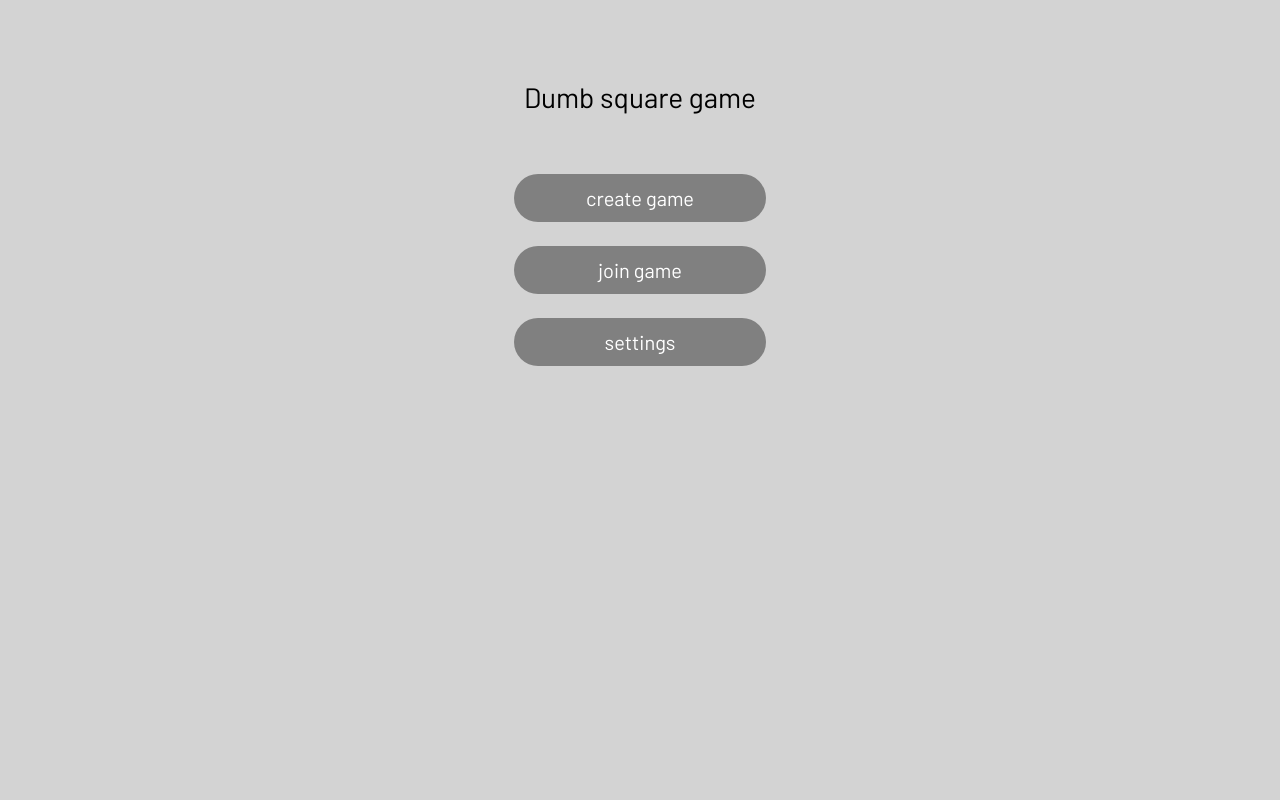
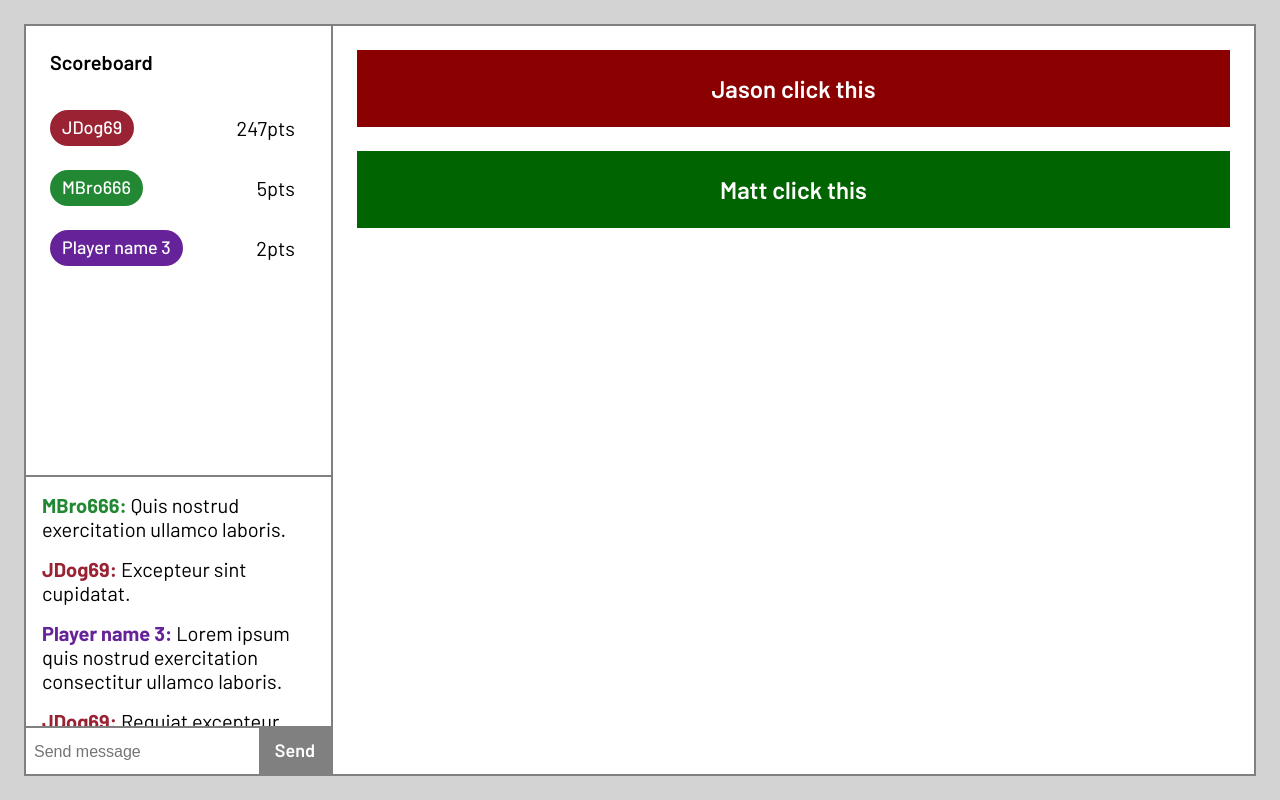
Before and after one commit to mdwyer223/dumbsquaregame, a website: page frontend/index.html in a window 1280 px wide. Drawn offline with nearby package versions, Linux system fonts and the light colour scheme.

Commit message:
added chat and scores, testing square +1 points

```diff
--- a/frontend/index.html
+++ b/frontend/index.html
@@ -5,10 +5,6 @@ Change session code system
 Make it Letter-#-Letter-#
 this is 1/67000
 Check random generated code against active sessions
-
-
-Change Cursor
-cursor: url("link.png"), auto;
 
 
 -->
@@ -48,7 +44,7 @@ cursor: url("link.png"), auto;
 
     <!--MAIN MENU-->
 
-    <div class="main-menu-wrapper">
+    <div class="main-menu-wrapper display-none">
 
         <div class="content">
 
@@ -204,29 +200,55 @@ cursor: url("link.png"), auto;
 
     <!--GAME-->
 
-    <div class="game-wrapper display-none">
+    <div class="game-wrapper">
 
         <div class="content">
 
-            <div class="score-container">
+            <div class="sidebar">
 
-                <div class="score1">
+            <div class="scoreboard">
 
-                   <h2>Scoreboard:</h2>
-                   <h3>Player 1</h3>
-                   <h3>Player 2</h3>
-                   <h3>Player 3</h3>
+                <h3>Scoreboard</h3>
 
-               </div>
+                <div class="player color-red">
+                    <div class="name">JDog69</div>
+                    <div class="points"><span>247</span>pts</div>
+                </div>
 
-               <div class="score2">
+                <div class="player color-green">
+                    <div class="name">MBro666</div>
+                    <div class="points"><span>5</span>pts</div>
+                </div>
 
-                   <h2></h2>
-                   <h3>3 pts</h3>
-                   <h3>1 pts</h3>
-                   <h3>0 pts</h3>
+                <div class="player color-purple">
+                    <div class="name">Player name 3</div>
+                    <div class="points"><span>2</span>pts</div>
+                </div>
 
-               </div>
+            </div>
+
+            <div class="chat">
+
+                <div class="messages">
+
+                    <p class="message"><strong class="color-green">MBro666: </strong>Quis nostrud exercitation ullamco laboris.</p>
+
+                    <p class="message"><strong class="color-red">JDog69: </strong>Excepteur sint cupidatat.</p>
+
+                    <p class="message"><strong class="color-purple">Player name 3: </strong>Lorem ipsum quis nostrud exercitation consectitur ullamco laboris.</p>
+
+                    <p class="message"><strong class="color-red">JDog69: </strong>Requiat excepteur cupidatat sint.</p>
+
+                    <p class="message"><strong class="color-green">MBro666: </strong>Quis nostrud exercitation ullamco laboris.</p>
+
+                </div>
+
+                <div class="message-bar">
+                    <input type="text" placeholder="Send message" onblur="this.placeholder='Send message'" onfocus="this.placeholder=''">
+                    <div class="send-button">Send</div>
+                </div>
+
+            </div>
 
             </div>
 
@@ -238,13 +260,14 @@ cursor: url("link.png"), auto;
                 <div class="timer display-none">
                     <p>3..2..1..</p>
                 </div>
-                <div class="ready">
+                <div class="ready display-none">
                     <div>Hold mouse here to start</div>
                 </div>
                 <div class="winner display-none">
                     <p>Player 1<br>+1 point</p>
                 </div>
-
+                <div class="jason-square">Jason click this</div>
+                <div class="matt-square">Matt click this</div>
             </div>
 
         </div>
--- a/frontend/main.js
+++ b/frontend/main.js
@@ -93,10 +93,43 @@ $(document).ready(function () {
         $(".back-button").text("exit");
     });
 
+    $(".jason-square").click(function () {
+
+        var string = $(".color-red .points span").text();
+        var points = parseInt(string);
+
+        points++;
+
+        console.log(points);
+
+        $(".color-red .points span").text(points);
+
+    });
+
+    $(".matt-square").click(function () {
+
+        var string = $(".color-green .points span").text();
+        var points = parseInt(string);
+
+        points++;
+
+        console.log(points);
+
+        $(".color-green .points span").text(points);
+
+    });
 
 
 
+//    $(".chat .message-button").click(function () || $(".chat .message-button").click(function () {
+//
+//        var messageString = ;
+//
+//    });
 
+
+//    var objDiv = document.getElementById("your_div");
+//    objDiv.scrollTop = objDiv.scrollHeight;
 
 
 
--- a/frontend/style/style.css
+++ b/frontend/style/style.css
@@ -60,7 +60,8 @@ body {
     font-size: 20px;
 }
 
-input[type=text] {
+.create-game-wrapper input[type=text],
+.join-game-wrapper input[type=text] {
     text-align: center;
     font-size: 20px;
     font-weight: 500;
@@ -73,16 +74,18 @@ input[type=text] {
     border-radius: 32px;
 }
 
-input[type=text]:hover {
+.create-game-wrapper input[type=text]:hover,
+.join-game-wrapper input[type=text]:hover {
     box-shadow: 0 2px 8px rgba(0,0,0,0.5);
 }
 
-input[type=text]:focus {
+.create-game-wrapper input[type=text]:focus,
+.join-game-wrapper input[type=text]:focus {
     box-shadow: 0 2px 8px rgba(0,0,0,0.5);
     outline: none;
 }
 
-input[type=number] {
+.create-game-wrapper input[type=number] {
     text-align: center;
     font-size: 20px;
     font-weight: 500;
@@ -95,12 +98,12 @@ input[type=number] {
     user-select: none;
 }
 
-input[type=number]:focus {
+.create-game-wrapper input[type=number]:focus {
     outline: none;
 }
 
-input[type=number]::-webkit-inner-spin-button,
-input[type=number]::-webkit-outer-spin-button {
+.create-game-wrapper input[type=number]::-webkit-inner-spin-button,
+.create-game-wrapper input[type=number]::-webkit-outer-spin-button {
     -webkit-appearance: none;
 }
 
@@ -152,7 +155,6 @@ input[type=number]::-webkit-outer-spin-button {
 }
 
 .number-input input[type=number] {
-    font-family: sans-serif;
     max-width: 5rem;
     padding: 0.5rem 0.75rem 0.4rem 0.75rem;
     border: none;
@@ -386,49 +388,133 @@ input[type=number]::-webkit-outer-spin-button {
 
 
 .game-wrapper .content {
-    padding: 3vh 3vh 3vh 1vh;
-    text-align: right;
+    padding: 3vh;
+    width: 100%;
+    display: flex;
 }
 
-.game-wrapper .score-container {
-    width: 24vw;
-    padding: 0 2vw 3vh 0;
-    display: inline-block;
+.game-wrapper .sidebar {
+    flex: 1;
+    height: 94vh;
 }
 
-.game-wrapper .score1 {
-    display: inline-block;
-    text-align: left;
-    width: 70%;
+.game-wrapper .scoreboard {
+    height: 60%;
+    background: white;
+    border-left: 2px solid gray;
+    border-top: 2px solid gray;
+    padding: 20px 16px 16px;
 }
 
-.game-wrapper .score1 h2,
-.game-wrapper .score2 h2 {
-    font-size: 20px;
-    margin: 8px 0;
+.game-wrapper .scoreboard h3 {
+    margin-bottom: 8px;
+    padding: 4px 4px 20px 8px;
 }
 
-.game-wrapper .score1 h3,
-.game-wrapper .score2 h3 {
-    font-size: 18px;
+.scoreboard .player {
+    display: flex;
     margin: 8px 0;
+    padding: 8px;
+    border-radius: 50px;
 }
 
-.game-wrapper .score2 {
-    display: inline-block;
+.scoreboard .player:hover {
+    background: #eee;
+}
+
+.scoreboard .player .name {
+    width: auto;
+    padding: 6px 12px;
+    border-radius: 50px;
+    font-size: 18px;
+    font-weight: 500;
+}
+
+.scoreboard .player .points {
+    flex: 1;
     text-align: right;
-    width: 20%;
+    padding: 6px 12px;
+}
+
+.player.color-red .name {
+    background: #992233;
+    color: white;
+}
+
+.player.color-green .name {
+    background: #228833;
+    color: white;
+}
+
+.player.color-purple .name {
+    background: #662299;
+    color: white;
+}
+
+.game-wrapper .chat {
+    height: 40%;
+    background: white;
+    border-left: 2px solid gray;
+    border-top: 2px solid gray;
+    border-bottom: 2px solid gray;
+}
+
+.game-wrapper .chat .messages {
+    width: 100%;
+    height: calc(100% - 48px);
+}
+
+.chat .message {
+    margin: 16px;
+}
+
+.message .color-red {
+    color: #992233;
+}
+
+.message .color-green {
+    color: #228833;
+}
+
+.message .color-purple {
+    color: #662299;
+}
+
+.game-wrapper .chat .message-bar {
+    height: 48px;
+    width: 100%;
+    border-top: 2px solid gray;
+    display: flex;
+}
+
+.game-wrapper .chat input {
+    flex: 3;
+    height: 48px;
+    border: none;
+    outline: none;
+    padding: 8px;
+    font-size: 16px;
+}
+
+.game-wrapper .chat .send-button {
+    flex: 1;
+    height: 48px;
+    font-size: 18px;
+    background: gray;
+    color: white;
+    width: 100px;
+    text-align: center;
+    padding: 11px 0;
+    cursor: pointer;
+    font-weight: 600;
 }
 
 .game-wrapper .canvas {
-    display: inline-block;
+    text-align: center;
+    flex: 3;
     height: 94vh;
-    width: 72vw;
-    padding: 48px;
     background: white;
     border: 2px solid gray;
-    text-align: center;
-    cursor: url("cursor1.png"), auto;
 }
 
 .canvas .square {
@@ -438,7 +524,6 @@ input[type=number]::-webkit-outer-spin-button {
     position: absolute;
     top: 0px;
     left: 0px;
-
 }
 
 .canvas .waiting {
@@ -467,6 +552,26 @@ input[type=number]::-webkit-outer-spin-button {
     background: cyan;
     display: inline-block;
     font-size: 20px;
+}
+
+.canvas .jason-square {
+    margin: 24px;
+    padding: 24px;
+    background: darkred;
+    cursor: pointer;
+    color: white;
+    font-size: 24px;
+    font-weight: 600;
+}
+
+.canvas .matt-square {
+    margin: 24px;
+    padding: 24px;
+    background: darkgreen;
+    cursor: pointer;
+    color: white;
+    font-size: 24px;
+    font-weight: 600;
 }
 
 
```
